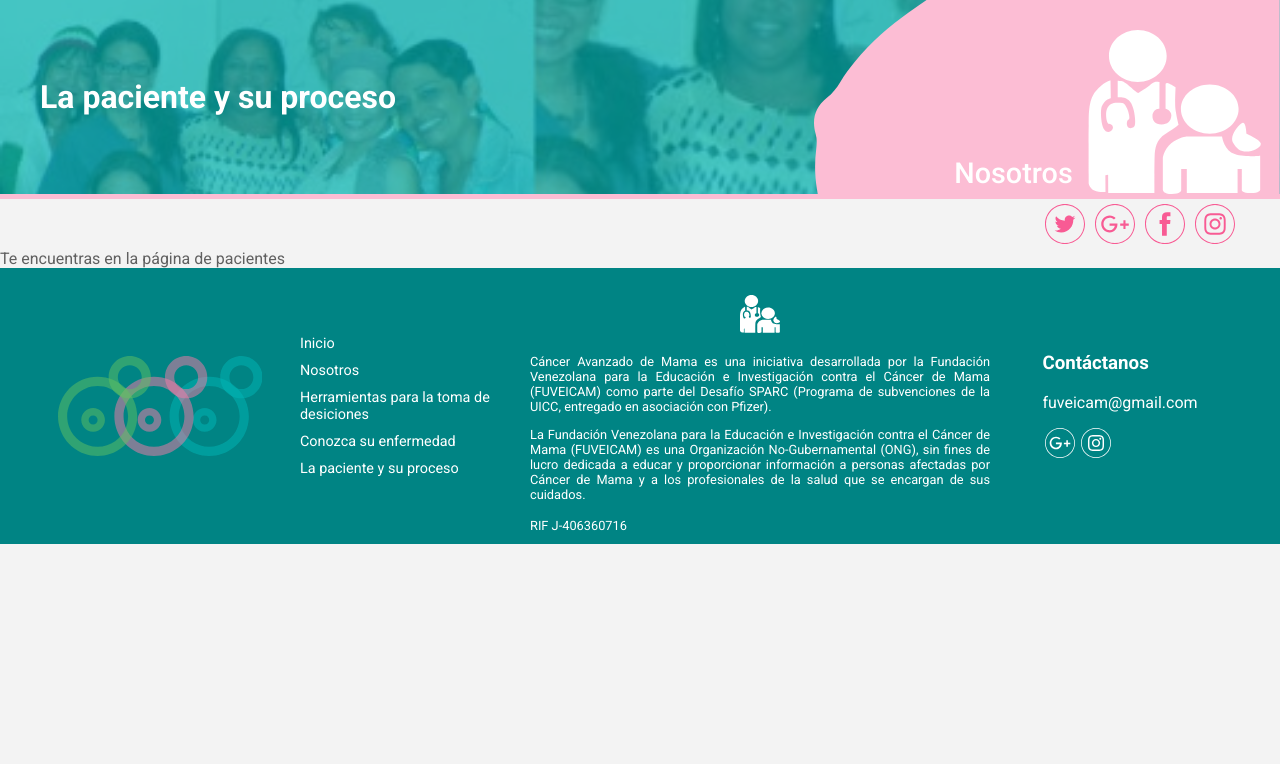
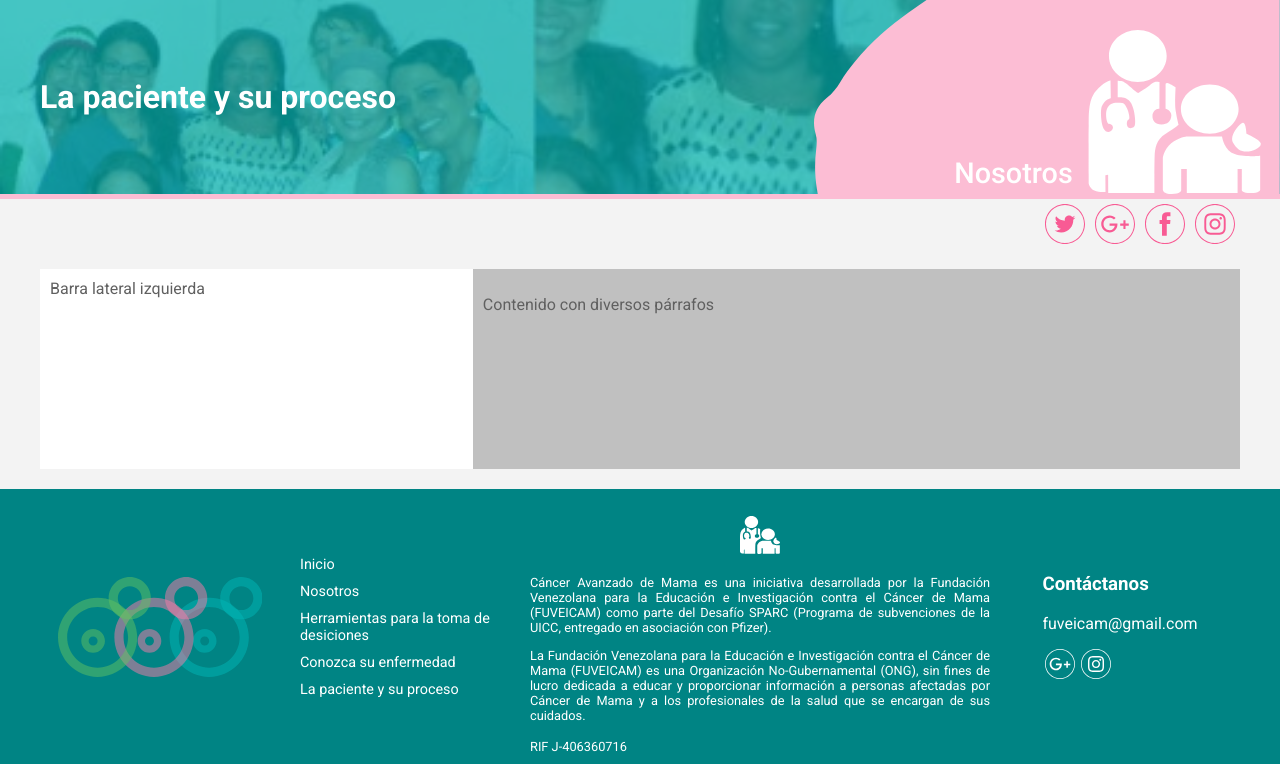
Before and after one commit to dlunamontilla/canceravanzadodemama, a PHP site: page /?paciente in a window 1280 px wide. Shown: the part 81-845 px from the top of the page. Run offline with PHP 8.4, Linux system fonts and the light colour scheme.

Commit message:
Se actualiza el nombre del metod visualizarEnModulos por distribuirEnModulos y se distribuye el contenedor principal de contenido en los modulos principales

```diff
--- a/app/php/DLTools/DLPeticiones.php
+++ b/app/php/DLTools/DLPeticiones.php
@@ -156,7 +156,7 @@ class DLPeticiones {
 	}
 
 	// Una función para visualizar en los módulos señalados a través de un array:
-	public function visualizarEnModulos( Array $modulos = [] ) : bool {
+	public function distribuirEnModulos( Array $modulos = [] ) : bool {
 		if ( !is_array($modulos))
 			return false;
 
--- a/app/php/modulos/cabecera.php
+++ b/app/php/modulos/cabecera.php
@@ -5,7 +5,7 @@
 
   $cabecera = "";
 
-  if ($get->visualizarEnModulos(["nosotros","herramientas","conozca","paciente"])) {
+  if ($get->distribuirEnModulos(["nosotros","herramientas","conozca","paciente"])) {
     $cabecera = <<<HTML
 
   <div class="banner banner--fuveicam">
--- /dev/null
+++ b/app/php/modulos/content.php
@@ -0,0 +1,24 @@
+<?php
+// Área donde se encuentra ubicado el contenido principal de la página
+
+$content = "";
+
+if ( $get->distribuirEnModulos([
+    "nosotros",
+    "herramientas",
+    "conozca",
+    "paciente"
+]) ) {
+    $content = <<<HTML
+<div class="modulo modulo--fuveicam">
+    <aside class="modulo__item modulo__item--sidebar">
+        Barra lateral izquierda
+    </aside>
+
+    <section class="modulo__item modulo__item--section">
+        <p>Contenido con diversos párrafos</p>
+    </section>
+</div>
+HTML;
+}
+?>
--- a/app/php/modulos/index.php
+++ b/app/php/modulos/index.php
@@ -3,7 +3,9 @@
     exit;
   }
 
+  // Instanciando las peticiones:
   $get = new DLPeticiones("get");
+  $post = new DLPeticiones("post");
 
   include __DIR__ . "/lib.php";
   include __DIR__ . "/css-class.php";
@@ -13,5 +15,6 @@
   include __DIR__ . "/recursos.php";
   include __DIR__ . "/cabecera.php";
   include __DIR__ . "/nosotros.php";
+  include __DIR__ . "/content.php";
   include __DIR__ . "/footer.php";
 ?>
--- a/app/php/modulos/lib.php
+++ b/app/php/modulos/lib.php
@@ -32,18 +32,4 @@
   ]);
 
   $title = (empty($title)) ? "Cáncer Avanzado de Mama" : $title . " | Cáncer Avanzado de Mama";
-
-  $contenido = "";
-
-  $nosotrosm = [
-    "nosotros" => true,
-    "id" => false
-  ];
-
-  $contenido = cadena([
-    $get->cadena("herramientas", "Te encuentras en herramientas"),
-    $get->cadena("paciente", "Te encuentras en la página de pacientes"),
-    $get->cadena($nosotrosm, "Tiene algún valor en nostros")
-  ]);
-
   ?>
--- a/index.php
+++ b/index.php
@@ -87,7 +87,6 @@ if ( count($_GET) < 1 ) {
       <?= $content; ?>
       <?= $portada; ?>
       <?= $recursos; ?>
-      <?= $contenido; ?>
     </div>
 
     <?= $footer; ?>
```
Also changed, not shown: app/php/DLTools/DLPeticiones.md (+2 -2 lines).
